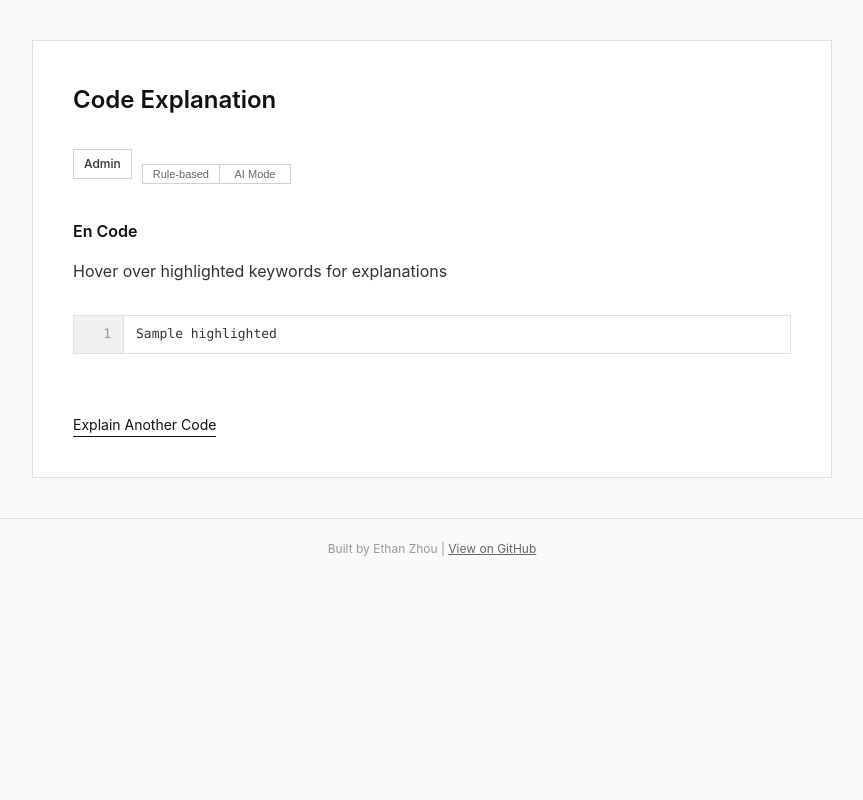
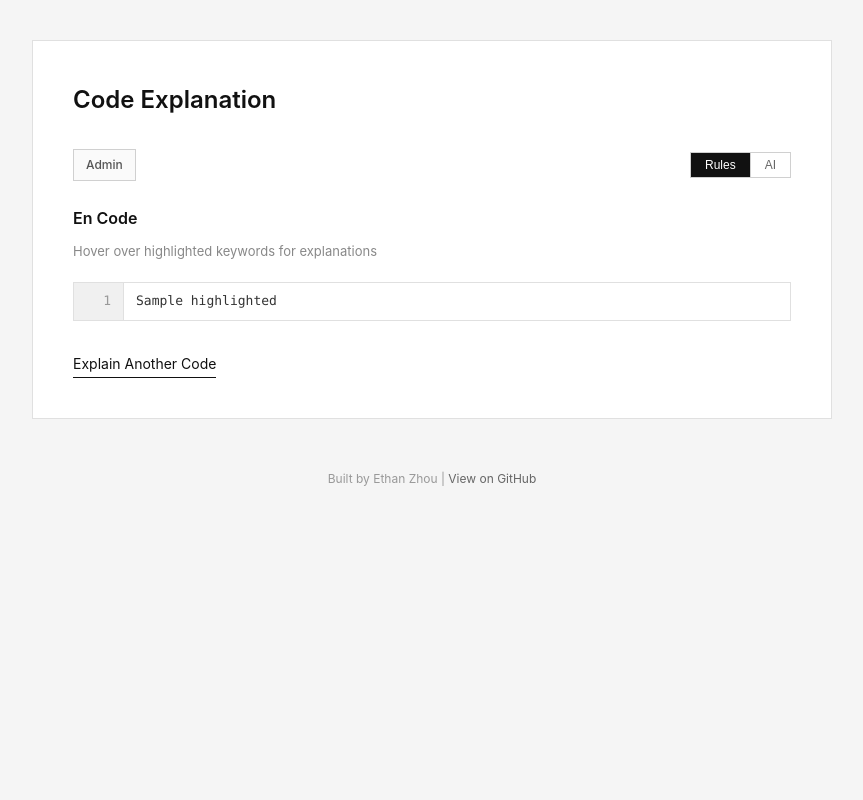
Before and after one commit to ethanzhoucool/explain-my-code, a Flask app: template templates/result.html in a window 1280 px wide. Shown: the whole page, without its empty margins (208-1071 px from the left). Run offline with Flask 3, Linux system fonts and the light colour scheme; the template is opened without the code that fills it: most values are stand-ins (such as "Sample title", 1, 10 or a date in 2020).

Commit message:
Clean up CSS and HTML - simplified design with proper alignment

```diff
--- a/static/style.css
+++ b/static/style.css
@@ -6,10 +6,11 @@
 
 body {
     font-family: -apple-system, BlinkMacSystemFont, 'Segoe UI', sans-serif;
-    background: #fafafa;
+    background: #f5f5f5;
     color: #333;
     padding: 40px 20px;
     line-height: 1.6;
+    min-height: 100vh;
 }
 
 .container {
@@ -24,6 +25,13 @@ h1 {
     font-size: 24px;
     font-weight: 600;
     margin-bottom: 30px;
+    color: #111;
+}
+
+h2 {
+    font-size: 16px;
+    font-weight: 600;
+    margin-bottom: 10px;
     color: #111;
 }
 
@@ -85,19 +93,75 @@ button:hover {
     background: #333;
 }
 
-button:active {
-    background: #000;
+.header-row {
+    display: flex;
+    align-items: center;
+    justify-content: space-between;
+    margin-bottom: 25px;
+    flex-wrap: wrap;
+    gap: 12px;
+}
+
+.level-badge {
+    display: inline-block;
+    padding: 5px 12px;
+    font-size: 12px;
+    font-weight: 500;
+    border: 1px solid #d0d0d0;
+    background: #fafafa;
+    color: #555;
+}
+
+.mode-toggle-group {
+    display: inline-flex;
+    border: 1px solid #d0d0d0;
+}
+
+.mode-toggle-btn {
+    padding: 5px 14px;
+    font-size: 12px;
+    font-weight: 500;
+    border: none;
+    background: white;
+    color: #666;
+    cursor: pointer;
+    transition: all 0.15s;
+    white-space: nowrap;
+}
+
+.mode-toggle-btn:first-child {
+    border-right: 1px solid #d0d0d0;
+}
+
+.mode-toggle-btn:hover:not(.active) {
+    background: #f5f5f5;
+}
+
+.mode-toggle-btn.active {
+    background: #111;
+    color: white;
+}
+
+.mode-toggle-btn.loading {
+    opacity: 0.6;
+    cursor: wait;
+}
+
+.instruction {
+    font-size: 13px;
+    color: #888;
+    margin-bottom: 20px;
 }
 
 .code-container {
-    margin: 30px 0;
     border: 1px solid #e0e0e0;
     background: #fafafa;
+    margin-bottom: 30px;
 }
 
 .code-line {
     display: flex;
-    border-bottom: 1px solid #e8e8e8;
+    border-bottom: 1px solid #eee;
     font-family: 'Monaco', 'Menlo', 'Courier New', monospace;
     font-size: 13px;
 }
@@ -125,25 +189,31 @@ button:active {
 }
 
 .highlight {
-    padding: 2px 4px;
-    border-radius: 3px;
+    padding: 1px 4px;
     cursor: help;
-    display: inline-block;
     font-weight: 600;
     transition: opacity 0.2s;
 }
 
 .highlight:hover {
-    opacity: 0.85;
+    opacity: 0.8;
 }
 
-/* Custom tooltip created by JavaScript */
+.ai-line-highlight {
+    cursor: help;
+    border-bottom: 1px dashed #61afef;
+    transition: background-color 0.2s;
+}
+
+.ai-line-highlight:hover {
+    background-color: rgba(97, 175, 239, 0.12);
+}
+
 .custom-tooltip {
     position: absolute;
     background: #111;
     color: white;
     padding: 10px 14px;
-    border-radius: 4px;
     font-size: 12px;
     font-weight: normal;
     white-space: normal;
@@ -154,50 +224,36 @@ button:active {
     font-family: -apple-system, BlinkMacSystemFont, 'Segoe UI', sans-serif;
     z-index: 99999;
     transition: opacity 0.2s, visibility 0.2s;
-    box-shadow: 0 4px 12px rgba(0,0,0,0.3);
-    line-height: 1.4;
+    box-shadow: 0 4px 12px rgba(0,0,0,0.25);
+    line-height: 1.5;
     text-align: left;
     pointer-events: none;
     transform: translateX(-50%);
 }
 
+.ai-explanation-box {
+    background: #f8f9fa;
+    border-left: 3px solid #61afef;
+    padding: 20px;
+    margin-bottom: 30px;
+    line-height: 1.7;
+    font-size: 14px;
+    white-space: pre-wrap;
+    color: #444;
+}
+
 .back-link {
     display: inline-block;
-    margin-top: 30px;
     color: #111;
     text-decoration: none;
     font-size: 14px;
+    padding-bottom: 2px;
     border-bottom: 1px solid #111;
 }
 
 .back-link:hover {
-    border-bottom-color: #888;
-}
-
-.level-badge {
-    display: inline-block;
-    padding: 4px 10px;
-    font-size: 12px;
-    font-weight: 500;
-    margin-bottom: 20px;
-    border: 1px solid #d0d0d0;
-    background: white;
-}
-
-h2 {
-    font-size: 16px;
-    font-weight: 600;
-    margin-bottom: 15px;
-    color: #111;
-}
-
-.error-message {
-    background: #ffe0e0;
-    border: 1px solid #ff9999;
-    padding: 12px;
-    margin-bottom: 20px;
-    border-radius: 4px;
-    color: #cc0000;
+    color: #555;
+    border-color: #555;
 }
 
 .examples {
@@ -214,6 +270,7 @@ h2 {
     width: auto;
     padding: 8px 16px;
     margin-right: 8px;
+    margin-bottom: 8px;
     background: #666;
     color: white;
     border: none;
@@ -225,10 +282,19 @@ h2 {
     background: #888;
 }
 
+.error-message {
+    background: #fff0f0;
+    border: 1px solid #ffcccc;
+    padding: 12px;
+    margin-bottom: 20px;
+    color: #cc0000;
+    font-size: 14px;
+}
+
 footer {
-    margin-top: 40px;
+    max-width: 800px;
+    margin: 30px auto 0;
     padding-top: 20px;
-    border-top: 1px solid #e0e0e0;
     text-align: center;
     font-size: 12px;
     color: #999;
@@ -236,194 +302,9 @@ footer {
 
 footer a {
     color: #666;
+    text-decoration: none;
 }
 
-/* Mode badges */
-.badges {
-    display: flex;
-    align-items: center;
-    gap: 10px;
-    margin-bottom: 20px;
+footer a:hover {
+    text-decoration: underline;
 }
-
-.mode-badge {
-    display: inline-block;
-    padding: 4px 10px;
-    font-size: 12px;
-    font-weight: 500;
-    border-radius: 4px;
-}
-
-.mode-ai {
-    background: #e8f4fd;
-    border: 1px solid #61afef;
-    color: #1a73e8;
-}
-
-.mode-rule {
-    background: #f0f0f0;
-    border: 1px solid #d0d0d0;
-    color: #555;
-}
-
-/* AI Explanation Box */
-.ai-explanation-box {
-    background: #f8f9fa;
-    border-left: 4px solid #61afef;
-    padding: 20px;
-    margin: 20px 0;
-    line-height: 1.7;
-    font-size: 14px;
-    white-space: pre-wrap;
-    color: #333;
-    border-radius: 0 4px 4px 0;
-}
-
-/* AI Line Highlighting */
-.ai-line-highlight {
-    cursor: help;
-    display: inline;
-    border-bottom: 1px dashed #61afef;
-    transition: background-color 0.2s;
-}
-
-.ai-line-highlight:hover {
-    background-color: rgba(97, 175, 239, 0.15);
-}
-
-/* Mode Toggle */
-.mode-toggle {
-    margin: 25px 0;
-    text-align: center;
-}
-
-/* Mode Toggle Group (in badges area) */
-.mode-toggle-group {
-    display: inline-flex;
-    border: 1px solid #d0d0d0;
-    overflow: hidden;
-}
-
-.mode-toggle-btn {
-    padding: 3px 10px;
-    font-size: 11px;
-    font-weight: 500;
-    border: none;
-    background: white;
-    color: #666;
-    cursor: pointer;
-    transition: all 0.15s;
-    width: auto;
-    min-width: 70px;
-    text-align: center;
-}
-
-.mode-toggle-btn:first-child {
-    border-right: 1px solid #d0d0d0;
-}
-
-.mode-toggle-btn:hover:not(.active) {
-    background: #f5f5f5;
-}
-
-.mode-toggle-btn.active {
-    background: #111;
-    color: white;
-}
-
-.mode-toggle-btn.loading {
-    opacity: 0.7;
-    cursor: wait;
-}
-
-.mode-toggle-btn .btn-text,
-.mode-toggle-btn .btn-loading {
-    display: inline;
-}
-
-.toggle-btn {
-    padding: 12px 24px;
-    font-size: 14px;
-    font-weight: 500;
-    border: none;
-    border-radius: 6px;
-    cursor: pointer;
-    transition: all 0.2s;
-}
-
-.ai-btn {
-    background: linear-gradient(135deg, #667eea 0%, #764ba2 100%);
-    color: white;
-}
-
-.ai-btn:hover {
-    opacity: 0.9;
-    transform: translateY(-1px);
-}
-
-.rule-btn {
-    background: #f0f0f0;
-    color: #333;
-    border: 1px solid #d0d0d0;
-}
-
-.rule-btn:hover {
-    background: #e5e5e5;
-}
-
-/* Small mode switch button (next to badges) */
-.mode-switch-btn {
-    padding: 4px 10px;
-    font-size: 11px;
-    font-weight: 500;
-    border: none;
-    border-radius: 4px;
-    cursor: pointer;
-    transition: all 0.2s;
-    margin-left: 8px;
-}
-
-.mode-switch-btn.ai-switch {
-    background: linear-gradient(135deg, #667eea 0%, #764ba2 100%);
-    color: white;
-}
-
-.mode-switch-btn.ai-switch:hover {
-    opacity: 0.85;
-    transform: scale(1.02);
-}
-
-.mode-switch-btn.rule-switch {
-    background: #f0f0f0;
-    color: #555;
-    border: 1px solid #d0d0d0;
-}
-
-.mode-switch-btn.rule-switch:hover {
-    background: #e5e5e5;
-}
-
-.mode-switch-btn.loading {
-    opacity: 0.7;
-    cursor: wait;
-}
-
-.mode-switch-btn .btn-loading {
-    display: inline-flex;
-    align-items: center;
-    gap: 4px;
-}
-
-.mode-switch-btn .btn-loading::before {
-    content: '';
-    width: 10px;
-    height: 10px;
-    border: 2px solid rgba(255,255,255,0.3);
-    border-top-color: white;
-    border-radius: 50%;
-    animation: spin 0.8s linear infinite;
-}
-
-@keyframes spin {
-    to { transform: rotate(360deg); }
-}
--- a/templates/result.html
+++ b/templates/result.html
@@ -1,6 +1,8 @@
 <!DOCTYPE html>
-<html>
+<html lang="en">
 <head>
+    <meta charset="UTF-8">
+    <meta name="viewport" content="width=device-width, initial-scale=1.0">
     <title>Code Explanation</title>
     <link rel="stylesheet" href="{{ url_for('static', filename='style.css') }}">
 </head>
@@ -8,26 +10,16 @@
     <div class="container">
         <h1>Code Explanation</h1>
 
-        <div class="badges">
+        <div class="header-row">
             <span class="level-badge">{{ level|replace('_', ' ')|title }}</span>
-            <!-- Toggle switch for mode -->
             <div class="mode-toggle-group">
-                <button type="button" class="mode-toggle-btn {% if mode == 'rule-based' %}active{% endif %}" id="ruleBtn">
-                    Rule-based
-                </button>
-                <button type="button" class="mode-toggle-btn {% if mode == 'ai' %}active{% endif %}" id="aiBtn">
-                    <span class="btn-text">AI Mode</span>
-                    <span class="btn-loading" style="display:none;">⏳</span>
-                </button>
+                <button type="button" class="mode-toggle-btn {% if mode != 'ai' %}active{% endif %}" id="ruleBtn">Rules</button>
+                <button type="button" class="mode-toggle-btn {% if mode == 'ai' %}active{% endif %}" id="aiBtn">AI</button>
             </div>
         </div>
 
         <h2>{{ language|title }} Code</h2>
-        {% if mode == 'ai' %}
-        <p class="instruction">Hover over each line for AI-generated explanations</p>
-        {% else %}
-        <p class="instruction">Hover over highlighted keywords for explanations</p>
-        {% endif %}
+        <p class="instruction" id="instruction">{% if mode == 'ai' %}Hover over each line for AI-generated explanations{% else %}Hover over highlighted keywords for explanations{% endif %}</p>
 
         <!-- Rule-based content -->
         <div id="rule-content" style="{% if mode == 'ai' %}display:none;{% endif %}">
@@ -77,66 +69,49 @@
 
     <script src="{{ url_for('static', filename='script.js') }}"></script>
     <script>
-        // Store current mode and AI cache status
         let currentMode = '{{ mode }}';
-        let aiLoaded = {% if mode == 'ai' %}true{% else %}false{% endif %};
+        let aiLoaded = {{ 'true' if mode == 'ai' else 'false' }};
         let aiContentCache = null;
 
         const ruleBtn = document.getElementById('ruleBtn');
         const aiBtn = document.getElementById('aiBtn');
-        const instruction = document.querySelector('.instruction');
+        const instruction = document.getElementById('instruction');
 
-        {% if mode == 'ai' %}
-        // Cache the AI content if we're already in AI mode
-        aiContentCache = document.getElementById('ai-content').innerHTML;
-        {% endif %}
+        if (currentMode === 'ai') {
+            aiContentCache = document.getElementById('ai-content').innerHTML;
+        }
 
-        // Rule-based button click
         ruleBtn.addEventListener('click', function() {
             if (currentMode === 'rule-based') return;
 
-            // Cache AI content before switching
             if (currentMode === 'ai' && !aiContentCache) {
                 aiContentCache = document.getElementById('ai-content').innerHTML;
             }
             if (currentMode === 'ai') aiLoaded = true;
 
-            // Switch views
             document.getElementById('ai-content').style.display = 'none';
             document.getElementById('rule-content').style.display = 'block';
-
-            // Update buttons
             ruleBtn.classList.add('active');
             aiBtn.classList.remove('active');
             instruction.textContent = 'Hover over highlighted keywords for explanations';
-
             currentMode = 'rule-based';
             setupRuleTooltips();
         });
 
-        // AI button click
         aiBtn.addEventListener('click', function() {
             if (currentMode === 'ai') return;
 
             if (aiLoaded && aiContentCache) {
-                // Use cached AI content
                 document.getElementById('ai-content').innerHTML = aiContentCache;
                 document.getElementById('ai-content').style.display = 'block';
                 document.getElementById('rule-content').style.display = 'none';
-
-                // Update buttons
                 aiBtn.classList.add('active');
                 ruleBtn.classList.remove('active');
                 instruction.textContent = 'Hover over each line for AI-generated explanations';
-
                 currentMode = 'ai';
                 setupAITooltips();
             } else {
-                // Show loading state and submit form
-                const btnText = aiBtn.querySelector('.btn-text');
-                const btnLoading = aiBtn.querySelector('.btn-loading');
-                btnText.style.display = 'none';
-                btnLoading.style.display = 'inline';
+                aiBtn.textContent = '...';
                 aiBtn.disabled = true;
                 aiBtn.classList.add('loading');
                 document.getElementById('aiForm').submit();
@@ -144,21 +119,19 @@
         });
 
         function setupAITooltips() {
-            const aiHighlights = document.querySelectorAll('#ai-content .ai-line-highlight');
-            aiHighlights.forEach(highlight => {
-                if (!highlight.dataset.tooltipSetup) {
-                    setupTooltip(highlight);
-                    highlight.dataset.tooltipSetup = 'true';
+            document.querySelectorAll('#ai-content .ai-line-highlight').forEach(el => {
+                if (!el.dataset.tooltipSetup) {
+                    setupTooltip(el);
+                    el.dataset.tooltipSetup = 'true';
                 }
             });
         }
 
         function setupRuleTooltips() {
-            const highlights = document.querySelectorAll('#rule-content .highlight');
-            highlights.forEach(highlight => {
-                if (!highlight.dataset.tooltipSetup) {
-                    setupTooltip(highlight);
-                    highlight.dataset.tooltipSetup = 'true';
+            document.querySelectorAll('#rule-content .highlight').forEach(el => {
+                if (!el.dataset.tooltipSetup) {
+                    setupTooltip(el);
+                    el.dataset.tooltipSetup = 'true';
                 }
             });
         }
```
